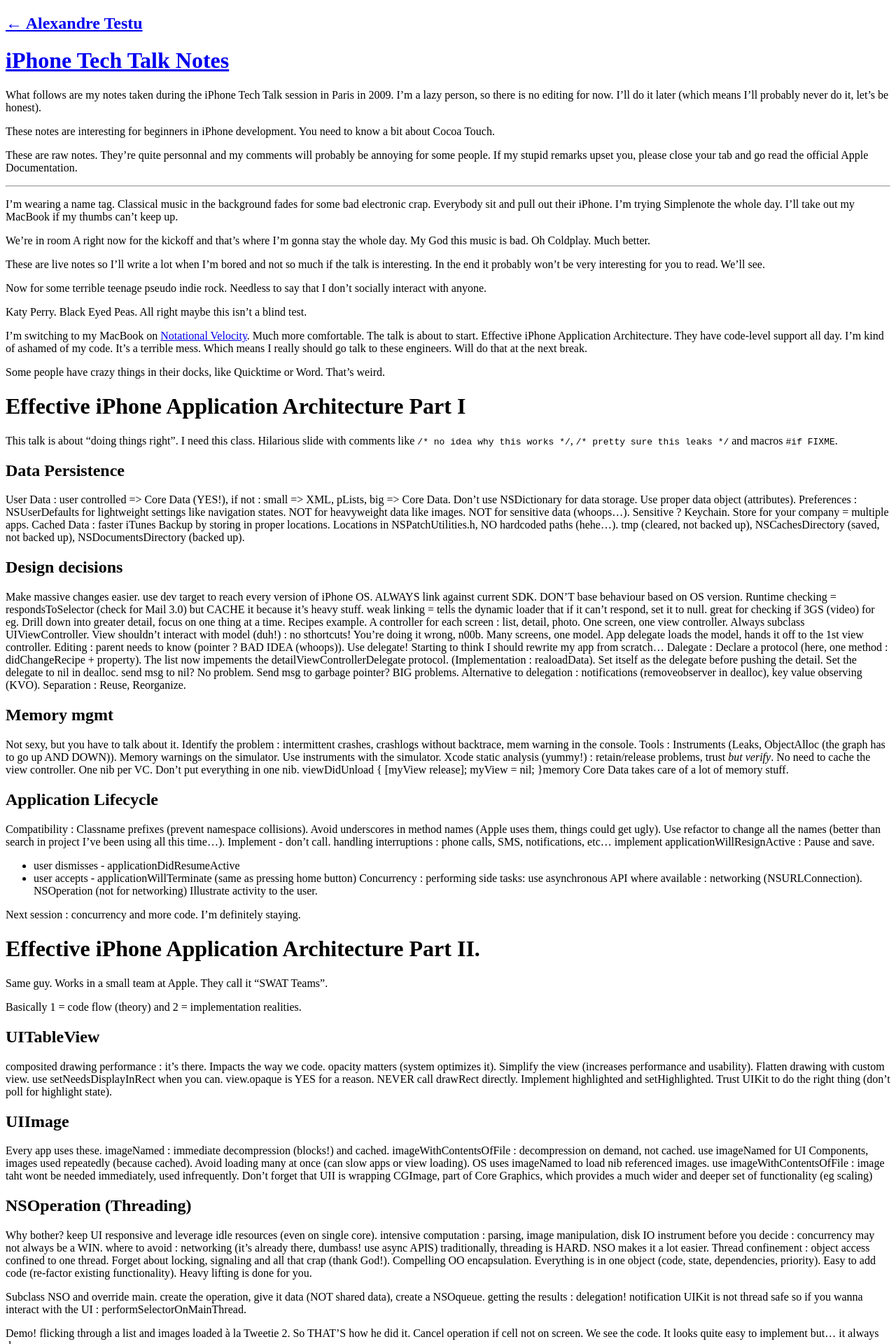
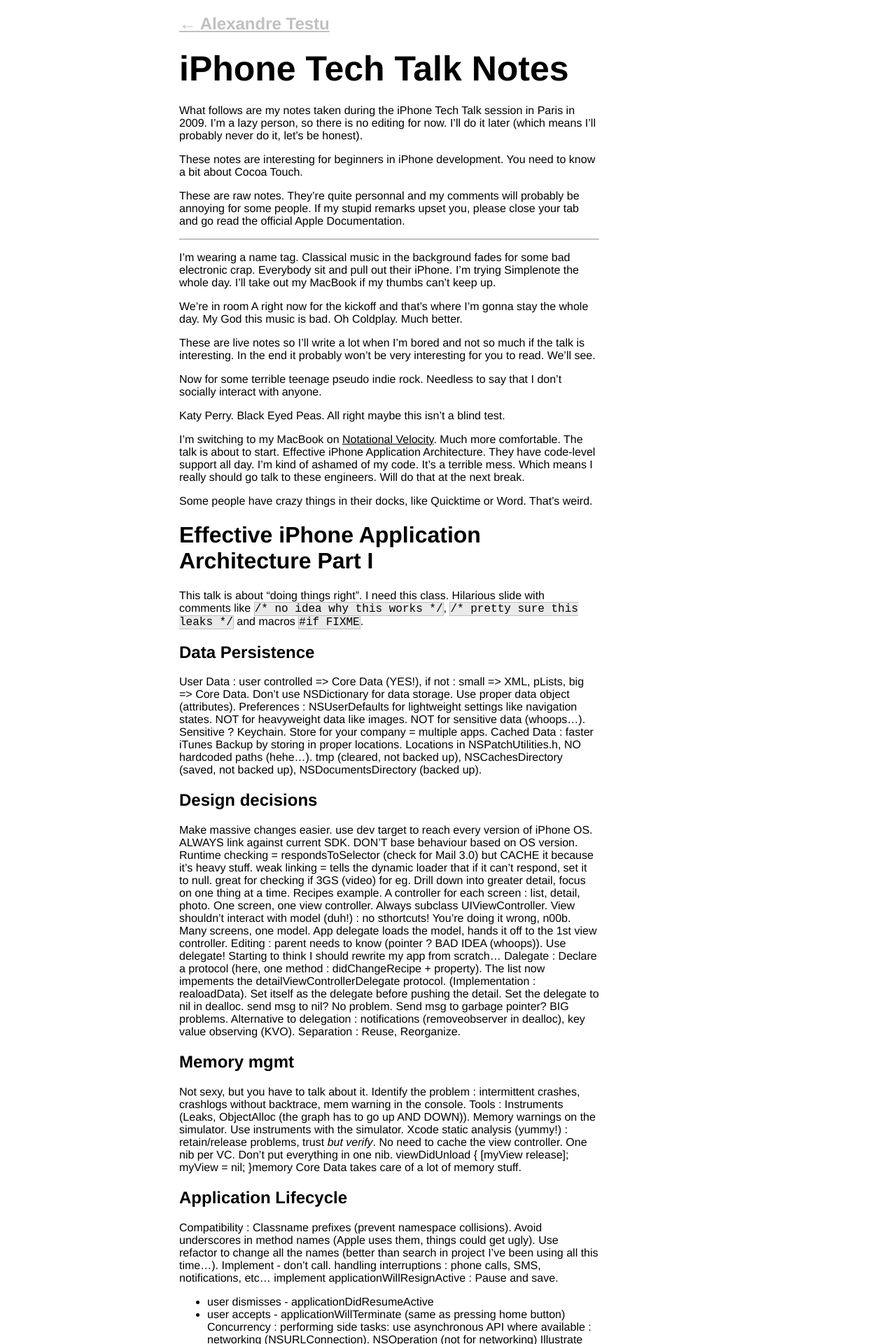
Before and after one commit to atestu/atestu.github.com, a Jekyll site: the page built from _posts/2009-11-9-iPhone-tech-talk-notes.md, in a window 1280 px wide. Shown: the top 1920 px of the page at 70% size. Built offline with Jekyll 4.4.1, drawn with Linux system fonts in a browser that asks for light colours.

Commit message:
FIXED absolute path for the CSS in the layouts

```diff
--- a/_layouts/default.html
+++ b/_layouts/default.html
@@ -4,7 +4,8 @@
 <html xmlns="http://www.w3.org/1999/xhtml" xml:lang="en" lang="en">
 <head>
 	<meta http-equiv="Content-Type" content="text/html; charset=utf-8"/>
-	<link rel="stylesheet" href="../css/style.css" type="text/css" media="screen" title="no title" charset="utf-8">
+	<link rel="stylesheet" href="/css/style.css" type="text/css" media="screen" title="no title" charset="utf-8">
+	<link rel="stylesheet" href="/css/mdown.css" type="text/css" media="screen" title="no title" charset="utf-8">
 	<title>{{ page.title }}</title>
 
 </head>
--- a/_layouts/post.html
+++ b/_layouts/post.html
@@ -4,8 +4,8 @@
 <html xmlns="http://www.w3.org/1999/xhtml" xml:lang="en" lang="en">
 <head>
 	<meta http-equiv="Content-Type" content="text/html; charset=utf-8"/>
-	<link rel="stylesheet" href="../css/style.css" type="text/css" media="screen" title="no title" charset="utf-8">
-	<link rel="stylesheet" href="../css/mdown.css" type="text/css" media="screen" title="no title" charset="utf-8">
+	<link rel="stylesheet" href="/css/style.css" type="text/css" media="screen" title="no title" charset="utf-8">
+	<link rel="stylesheet" href="/css/mdown.css" type="text/css" media="screen" title="no title" charset="utf-8">
 	<title>{{ page.title }}</title>
 
 </head>
--- a/index.html
+++ b/index.html
@@ -7,7 +7,7 @@ title: Alexandre Testu
   <h2>Code Notes</h2>
   <ul class="posts">
     {% for post in site.posts %}
-      <li><span>{{ post.date | date_to_string }}</span> &raquo; <a href="{{ post.url }}">{{ post.title }}</a></li>
+      <li><span>{{ post.date | date_to_string }}</span> &#x2192; <a href="{{ post.url }}">{{ post.title }}</a></li>
     {% endfor %}
   </ul>
 </div>
```
